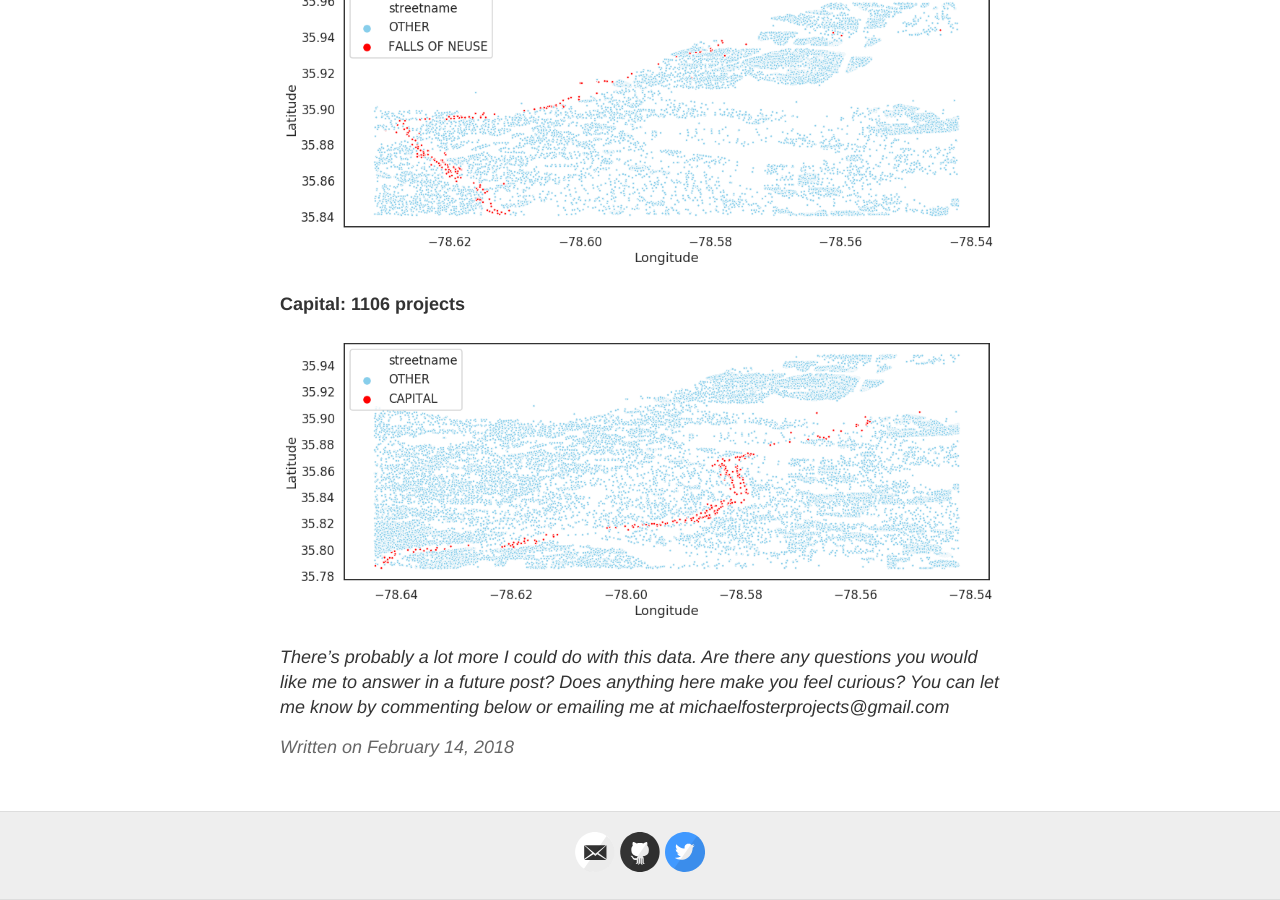
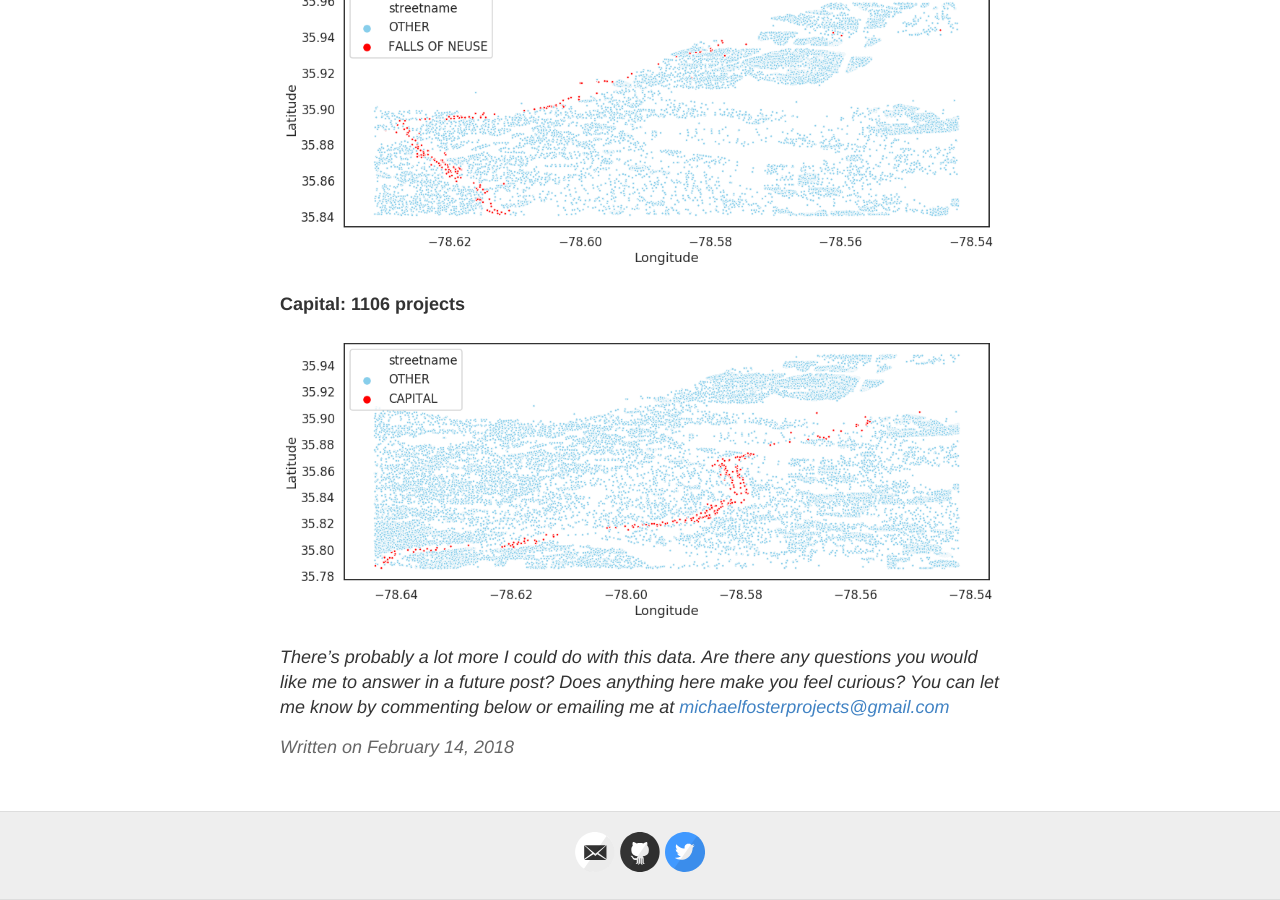
Before and after one commit to raleighquantified/raleighquantified.github.io, a Jekyll site: the page built from _posts/2018-2-14-3-big-questions-about-raleigh-construction.md, in a window 1280 px wide and 900 px high, scrolled down 3277 px. Built offline with Jekyll 4.4.1, drawn with Linux system fonts in a browser that asks for light colours; a file with an impossible date is left out; part of the change alters nothing that is shown.

```diff
--- a/_posts/2018-2-14-3-big-questions-about-raleigh-construction.md
+++ b/_posts/2018-2-14-3-big-questions-about-raleigh-construction.md
@@ -44,4 +44,4 @@ Four street names have been the site of over a thousand projects each. (For cont
 
 ![_config.yml]({{ site.baseurl }}/images/capital.png)
 
-*There's probably a lot more I could do with this data. Are there any questions you would like me to answer in a future post? Does anything here make you feel curious? You can let me know by commenting below or emailing me at michaelfosterprojects@gmail.com*
+*There's probably a lot more I could do with this data. Are there any questions you would like me to answer in a future post? Does anything here make you feel curious? You can let me know by commenting below or emailing me at [michaelfosterprojects@gmail.com](mailto:michaelfosterprojects@gmail.com)*
```
